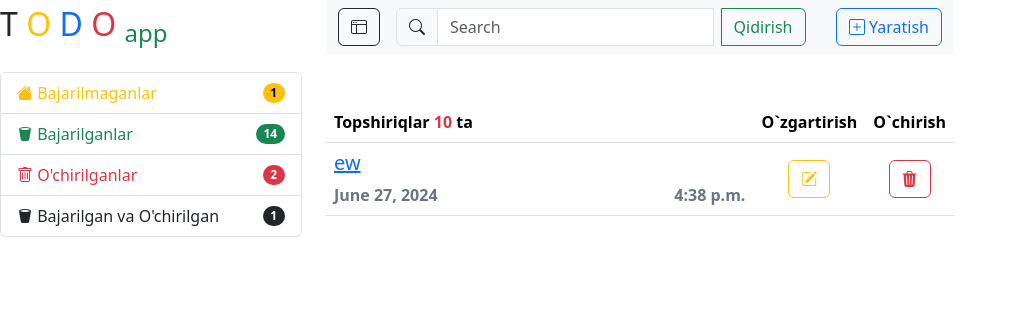
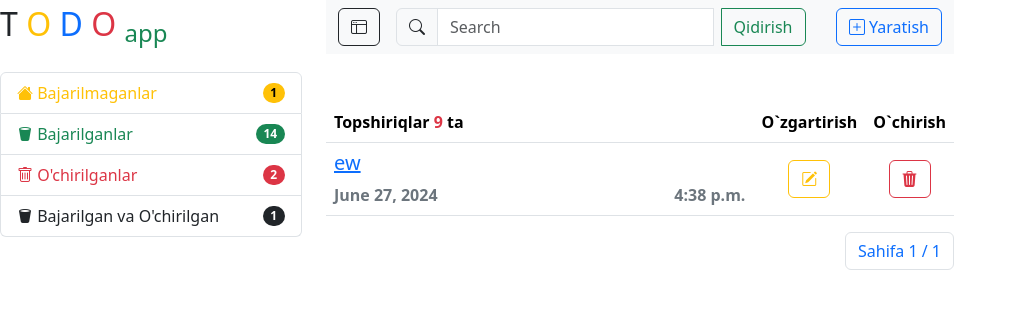
Before and after one commit to Muhammadamin-23/todo, a Django app: page / in a window 1280 px wide. Shown: the top 309 px of the page, without its empty margins (0-1017 px from the left). Run offline with Django 5.2, Linux system fonts and the light colour scheme; a user stored in the database is signed in; data comes from the database, SQL or seed files in the repository; both versions use the stored data as it was after the commit; lists and menus that the app fills with data are empty.

Commit message:
16-iyul 17:44

```diff
--- a/templates/task/home.html
+++ b/templates/task/home.html
@@ -17,7 +17,7 @@ Home
 <table class="table table-hover mt-5">
     <thead>
     <tr>
-        <th class="w-75" scope="col">Topshiriqlar <span class="text-danger">10</span> ta</th>
+        <th class="w-75" scope="col">Topshiriqlar <span class="text-danger">9</span> ta</th>
         <th scope="col">O`zgartirish</th>
         <th scope="col">O`chirish</th>
     </tr>
@@ -47,5 +47,4 @@ Home
 
 {% include 'task/pagenation.html' %}
 
-
 {% endblock %}
--- a/templates/task/modal_create.html
+++ b/templates/task/modal_create.html
@@ -1,6 +1,3 @@
-<!-- Button trigger modal -->
-
-<!-- Modal -->
 <form action="{% url 'create-task' %}" method="POST">
     {% csrf_token %}
     <div class="modal fade" id="exampleCreateModal" tabindex="-1" aria-labelledby="exampleCreateModalLabel"
--- a/templates/task/pagenation.html
+++ b/templates/task/pagenation.html
@@ -0,0 +1,32 @@
+<!-- PAGINATION -->
+<nav aria-label="Page navigation example" class="float-end">
+    <ul class="pagination">
+
+        <!-- START -->
+        {% if tasks.has_previous %}
+        <li class="page-item">
+            <a class="page-link" href="?page=1&search={{ search }}" aria-label="Previous"><span aria-hidden="true">&laquo;</span></a>
+        </li>
+        <li class="page-item"><a class="page-link" href="?page={{ tasks.previous_page_number }}&search={{ search }}">Ortga</a>
+        </li>
+        {% endif %}
+
+        <!-- MIDDLE -->
+        <li class="page-item">
+            <a class="page-link" href="#">Sahifa {{ tasks.paginator.num_pages }} / {{ tasks.number }}</a>
+        </li>
+
+        <!-- END -->
+        {% if tasks.has_next %}
+        <li class="page-item">
+            <a class="page-link" href="?page={{ tasks.next_page_number }}&search={{ search }}" aria-label="Next">
+                Keyingi
+            </a>
+        </li>
+        <li class="page-item">
+            <a class="page-link" href="?page={{ tasks.paginator.num_pages }}&search={{ search }}" aria-hidden="true">&raquo;</a>
+        </li>
+        {% endif %}
+
+    </ul>
+</nav>
```
Also changed, not shown: db.sqlite3.
